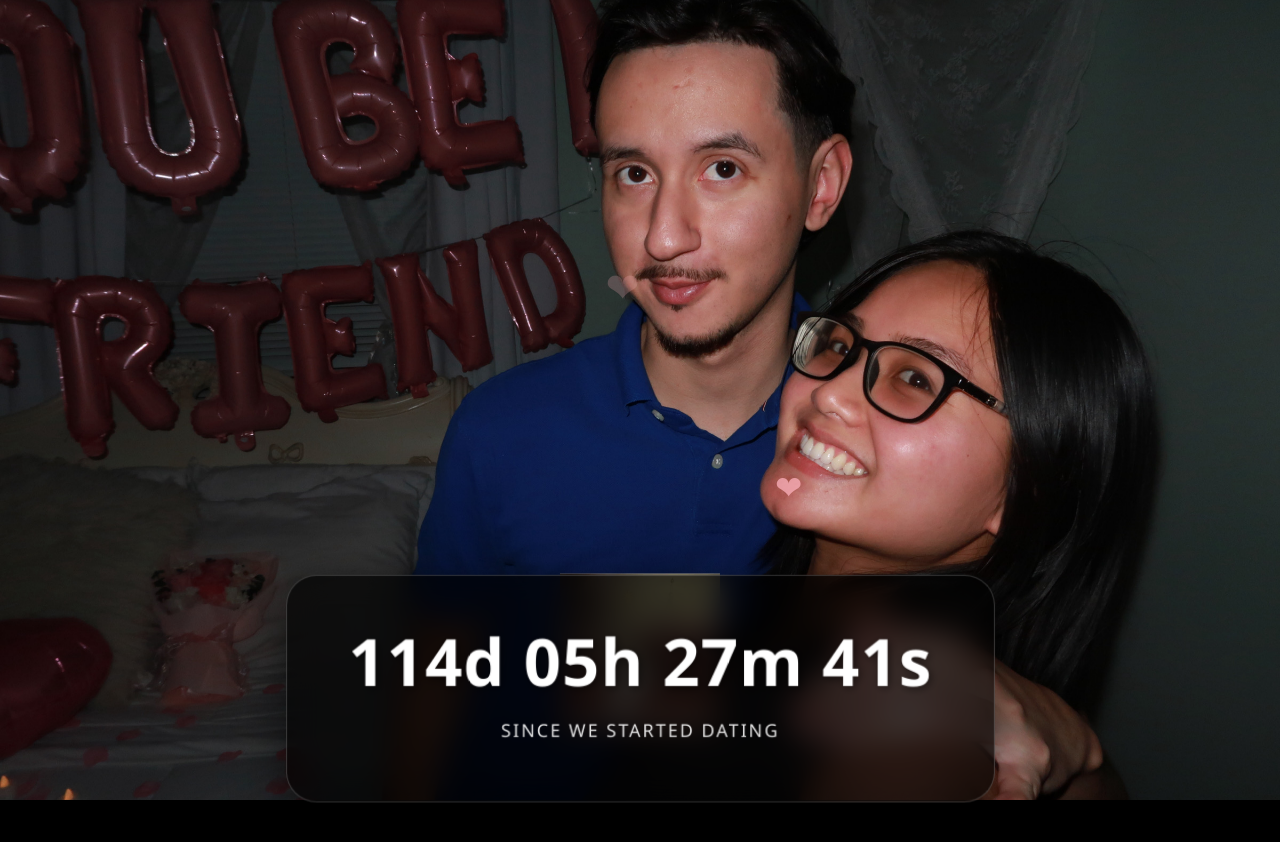
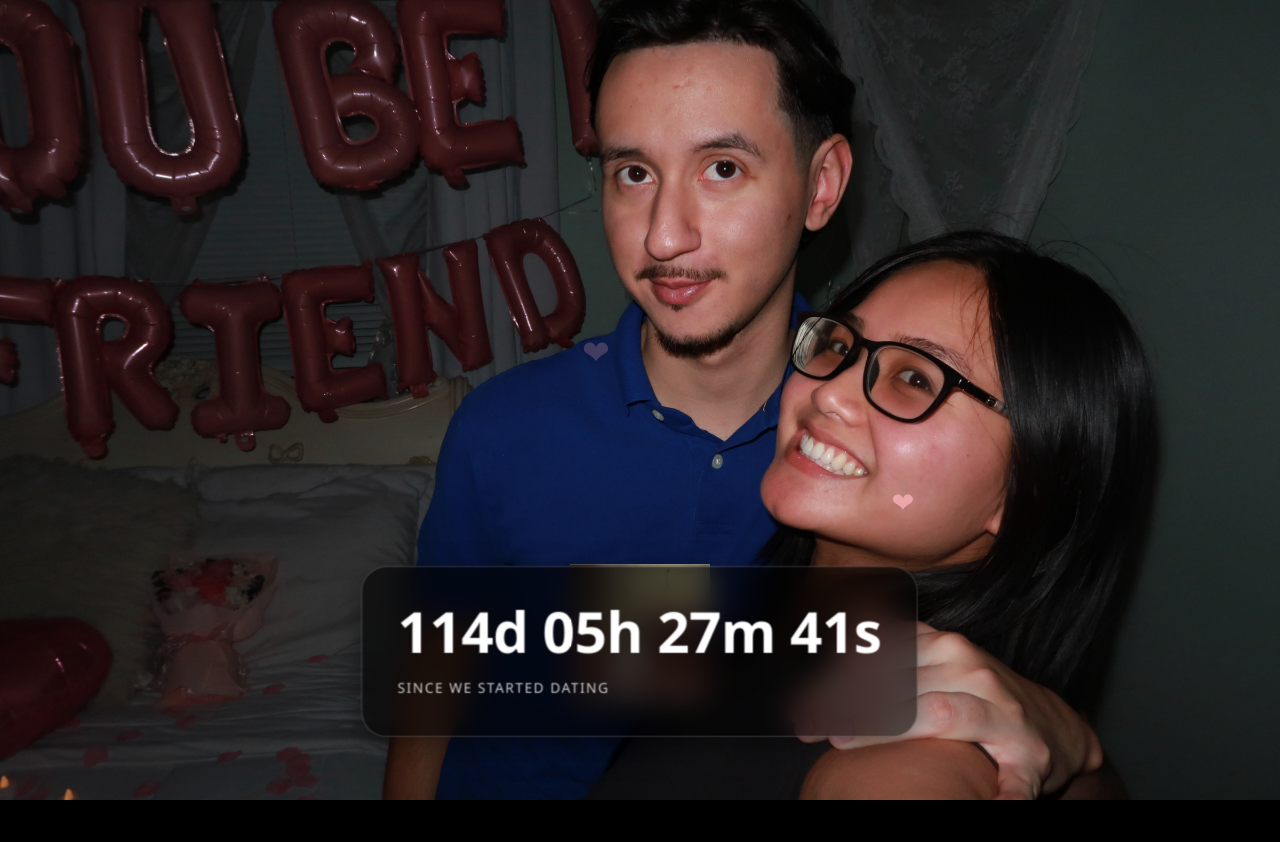
Before and after one commit to slxppyjoe/Kelly-timer, a plain HTML site: page index.html in a window 1280 px wide. After the commit the page ends 800 px from the top, so only its background shows below. Drawn offline with Linux system fonts and the light colour scheme.

Commit message:
Update index.html

```diff
--- a/index.html
+++ b/index.html
@@ -2,11 +2,24 @@
 <html lang="en">
 <head>
     <meta charset="UTF-8">
-    <meta name="viewport" content="width=device-width, initial-scale=1.0">
+    <meta name="viewport" content="width=device-width, initial-scale=1.0, maximum-scale=1.0, user-scalable=no">
     <title>Our Journey</title>
     <style>
-        /* Fix for iOS Safari background issues */
-        #bg-layer {
+        body {
+            margin: 0;
+            padding: 0;
+            background-color: #000;
+            color: white;
+            font-family: 'Segoe UI', Roboto, Helvetica, Arial, sans-serif;
+            height: 100vh;
+            display: flex;
+            justify-content: center;
+            align-items: flex-end;
+            overflow: hidden;
+        }
+
+        /* LAYER 1: The Blurred Background (Fills the gaps) */
+        .bg-blur {
             position: fixed;
             top: 0;
             left: 0;
@@ -14,21 +27,29 @@
             height: 100%;
             background: url('Kelly_and_me2.jpg') no-repeat center center;
             background-size: cover;
-            z-index: -1;
+            filter: blur(20px) brightness(0.5); /* Heavily blurred and dimmed */
+            transform: scale(1.1); /* Prevents white edges from blur */
+            z-index: -2;
         }
 
-        body {
-            color: white;
-            text-align: center;
-            font-family: 'Segoe UI', Arial, sans-serif;
-            display: flex;
-            justify-content: center;
-            align-items: flex-end;
-            height: 100vh;
-            margin: 0;
-            overflow: hidden;
-            padding-bottom: 60px;
-            background-color: #000; /* fallback */
+        /* LAYER 2: The Main Photo (Ensures no faces are cut off) */
+        #bg-main {
+            position: fixed;
+            top: 0;
+            left: 0;
+            width: 100%;
+            height: 100%;
+            z-index: -1;
+            /* 'contain' ensures the WHOLE photo fits.
+               'cover' is used on landscape where it already looks good. */
+            object-fit: contain;
+            object-position: center;
+        }
+
+        /* On Desktop or Landscape phones, we can go back to Cover */
+        @media (orientation: landscape) {
+            #bg-main { object-fit: cover; }
+            .bg-blur { display: none; }
         }
 
         #container {
@@ -36,72 +57,65 @@
             display: flex;
             flex-direction: column;
             align-items: center;
+            width: 100%;
+            padding-bottom: 8vh;
             z-index: 1;
         }
 
-        /* Peeking Snoopy with iOS Fixes */
         #snoopy-peeker {
-            width: 160px;
+            width: 140px;
             position: absolute;
             top: 0;
             z-index: 1;
-            /* Force hardware acceleration and prevent sleep */
             -webkit-transform: translateZ(0);
             transform: translateZ(0);
             will-change: transform;
             animation: peekaboo 6s infinite ease-in-out;
-            pointer-events: none;
         }
 
         @keyframes peekaboo {
             0%, 15%, 85%, 100% { transform: translateY(0) translateZ(0); }
-            30%, 70% { transform: translateY(-90%) translateZ(0); }
+            30%, 70% { transform: translateY(-85%) translateZ(0); }
         }
 
         #timer {
-            background-color: rgba(0, 0, 0, 0.7);
+            background-color: rgba(0, 0, 0, 0.6);
             backdrop-filter: blur(15px);
             -webkit-backdrop-filter: blur(15px);
-            padding: 40px 60px;
-            border-radius: 30px;
-            box-shadow: 0 15px 50px rgba(0, 0, 0, 0.7);
+            padding: 25px 35px;
+            border-radius: 25px;
+            border: 1px solid rgba(255, 255, 255, 0.2);
+            box-shadow: 0 10px 30px rgba(0, 0, 0, 0.5);
             width: fit-content;
-            max-width: 90%;
-            position: relative;
+            max-width: 85%;
             z-index: 2;
-            border: 1px solid rgba(255, 255, 255, 0.2);
             animation: heartbeat 2s infinite ease-in-out;
-            will-change: transform;
         }
 
         @keyframes heartbeat {
-            0% { transform: scale(1); }
-            50% { transform: scale(1.02); }
-            100% { transform: scale(1); }
+            0%, 100% { transform: scale(1); }
+            50% { transform: scale(1.01); }
         }
 
         #time {
-            font-size: clamp(1.8rem, 8vw, 4rem);
+            font-size: clamp(1.4rem, 6.5vw, 3.5rem);
             font-weight: 700;
             margin: 0;
-            white-space: nowrap;
-            letter-spacing: 1px;
-            text-shadow: 2px 2px 10px rgba(0,0,0,0.5);
+            letter-spacing: -0.5px;
         }
 
         p {
-            font-size: 1.1rem;
-            margin-top: 12px;
-            letter-spacing: 2px;
+            font-size: 0.85rem;
+            margin-top: 8px;
+            letter-spacing: 1.5px;
             text-transform: uppercase;
-            opacity: 0.9;
+            opacity: 0.8;
         }
 
         .heart {
             position: absolute;
             color: #ffb6c1;
-            font-size: 28px;
-            user-select: none;
+            font-size: 24px;
             pointer-events: none;
             animation: floatUp 4s linear forwards;
             z-index: 4;
@@ -109,17 +123,17 @@
 
         @keyframes floatUp {
             0% { transform: translateY(0) scale(1); opacity: 1; }
-            100% { transform: translateY(-400px) scale(1.6); opacity: 0; }
+            100% { transform: translateY(-300px) scale(1.5); opacity: 0; }
         }
     </style>
 </head>
 <body>
 
-    <div id="bg-layer"></div>
+    <div class="bg-blur"></div>
+    <img id="bg-main" src="Kelly_and_me2.jpg" alt="Background">
 
     <div id="container">
         <img id="snoopy-peeker" src="snoopy.gif" alt="Snoopy">
-
         <div id="timer">
             <h2 id="time">00d 00h 00m 00s</h2>
             <p>Since we started dating</p>
@@ -133,7 +147,6 @@
             const now = new Date();
             let distance = now - startDate;
 
-            // DST Correction
             const offsetNow = now.getTimezoneOffset();
             const offsetStart = startDate.getTimezoneOffset();
             const dstAdjustment = (offsetNow - offsetStart) * 60 * 1000;
@@ -144,11 +157,8 @@
             const minutes = Math.floor((distance % (1000 * 60 * 60)) / (1000 * 60));
             const seconds = Math.floor((distance % (1000 * 60)) / 1000);
 
-            const h = hours.toString().padStart(2, '0');
-            const m = minutes.toString().padStart(2, '0');
-            const s = seconds.toString().padStart(2, '0');
-
-            document.getElementById('time').innerHTML = `${days}d ${h}h ${m}m ${s}s`;
+            document.getElementById('time').innerHTML =
+                `${days}d ${hours.toString().padStart(2,'0')}h ${minutes.toString().padStart(2,'0')}m ${seconds.toString().padStart(2,'0')}s`;
 
             if (seconds % 2 === 0 && !document.querySelector(`.heart-s-${seconds}`)) {
                 createHeart(seconds);
@@ -168,6 +178,5 @@
         setInterval(updateTimer, 1000);
         updateTimer();
     </script>
-
 </body>
 </html>
```
